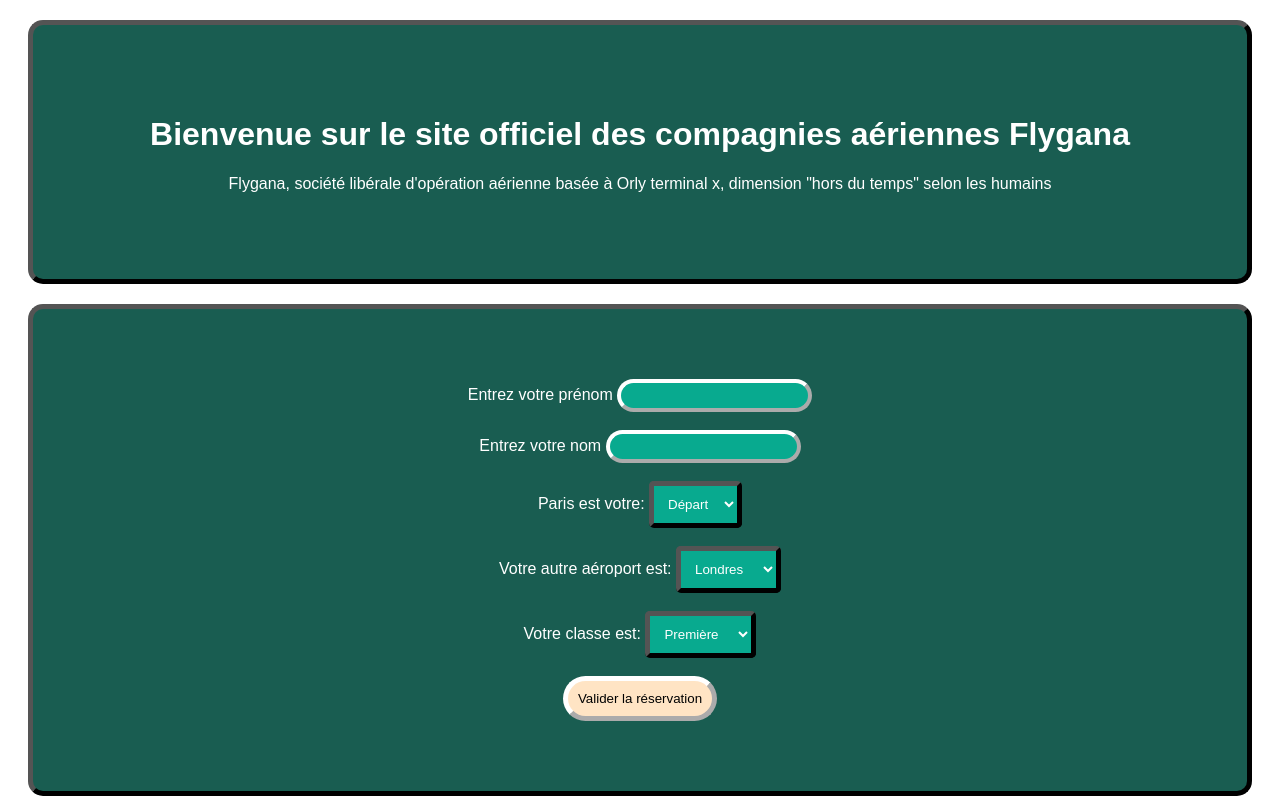
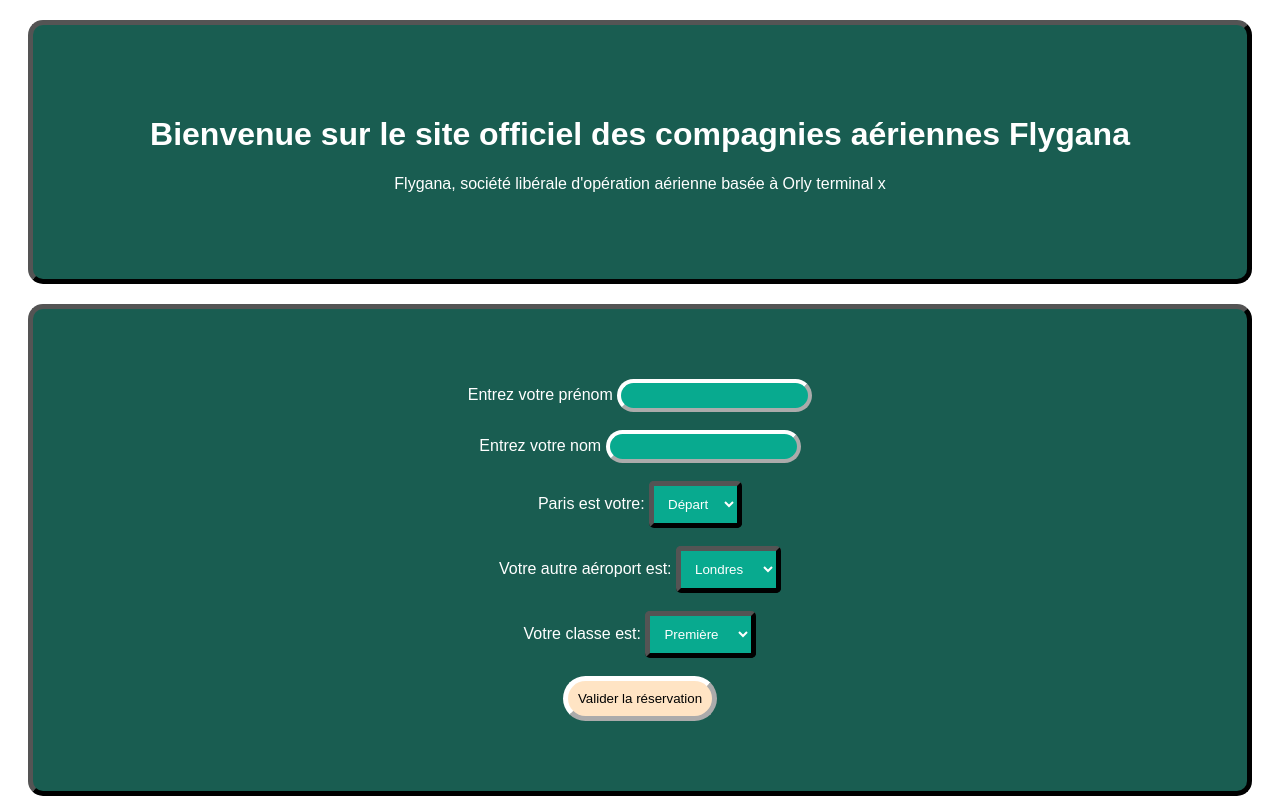
Before and after one commit to servispacement-cpu/Flygana, a plain HTML site: page index.html in a window 1280 px wide. Shown: the top 800 px of the page. Drawn offline with Linux system fonts and the light colour scheme.

Commit message:
dimension

```diff
--- a/index.html
+++ b/index.html
@@ -7,7 +7,7 @@
     <body>
         <div class="un">
             <h1>Bienvenue sur le site officiel des compagnies aériennes Flygana</h1>
-            <p>Flygana, société libérale d'opération aérienne basée à Orly terminal x, dimension "hors du temps" selon les humains</p>
+            <p>Flygana, société libérale d'opération aérienne basée à Orly terminal x</p>
         </div>
 
         <div class="un">
```
